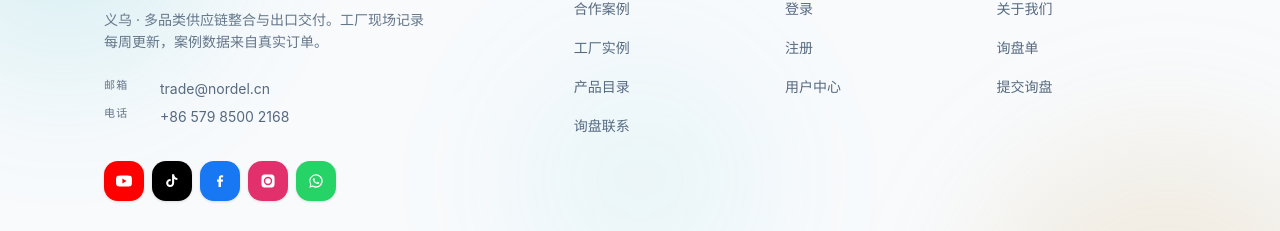
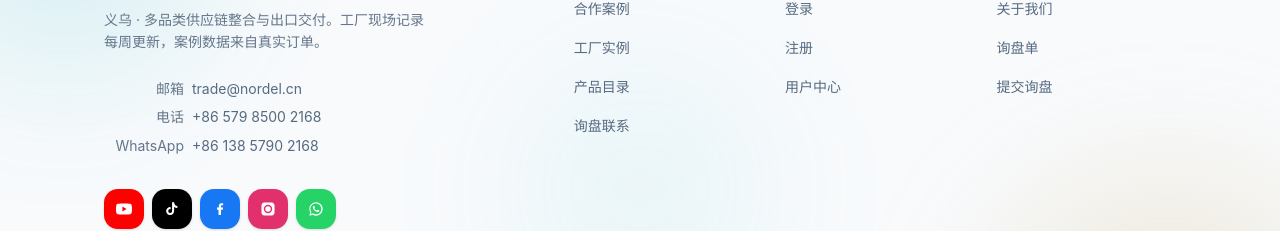
Before and after one commit to HYH127/web, a Next.js app in the folder apps/web/: page / in a window 1280 px wide. Shown: the part 4282-4513 px from the top of the page. Built offline with nearby package versions, Linux system fonts and the light colour scheme; no server answers.

Commit message:
fix(footer): add WhatsApp contact line and align labels
- add WhatsApp number row in footer contact list
- align 邮箱/电话/WhatsApp labels (right-aligned, consistent width)
- baseline-align label with value text

```diff
--- a/apps/web/src/components/layout/site-footer.tsx
+++ b/apps/web/src/components/layout/site-footer.tsx
@@ -26,10 +26,8 @@ export function SiteFooter() {
             <p className="mt-4 max-w-xs text-small text-ink-400">{footer.note}</p>
 
             <dl className="mt-6 space-y-1.5 text-small">
-              <div className="flex gap-2">
-                <dt className="w-12 shrink-0 text-micro tracking-[0.12em] text-ink-400 uppercase">
-                  邮箱
-                </dt>
+              <div className="flex items-baseline gap-2">
+                <dt className="w-20 shrink-0 text-right text-small text-ink-400">邮箱</dt>
                 <dd>
                   <a
                     href={contact.emailHref}
@@ -39,16 +37,27 @@ export function SiteFooter() {
                   </a>
                 </dd>
               </div>
-              <div className="flex gap-2">
-                <dt className="w-12 shrink-0 text-micro tracking-[0.12em] text-ink-400 uppercase">
-                  电话
-                </dt>
+              <div className="flex items-baseline gap-2">
+                <dt className="w-20 shrink-0 text-right text-small text-ink-400">电话</dt>
                 <dd>
                   <a
                     href={contact.phoneHref}
                     className="text-ink-500 transition-colors hover:text-ink-900"
                   >
                     {contact.phone}
+                  </a>
+                </dd>
+              </div>
+              <div className="flex items-baseline gap-2">
+                <dt className="w-20 shrink-0 text-right text-small text-ink-400">WhatsApp</dt>
+                <dd>
+                  <a
+                    href={contact.whatsappHref}
+                    target="_blank"
+                    rel="noreferrer noopener"
+                    className="text-ink-500 transition-colors hover:text-ink-900"
+                  >
+                    {contact.whatsapp}
                   </a>
                 </dd>
               </div>
--- a/apps/web/src/lib/content/company.ts
+++ b/apps/web/src/lib/content/company.ts
@@ -166,6 +166,7 @@ export const contact = {
   phone: "+86 579 8500 2168",
   phoneHref: "tel:+8657985002168",
   whatsapp: "+86 138 5790 2168",
+  whatsappHref: "https://wa.me/8613857902168",
   email: "trade@nordel.cn",
   emailHref: "mailto:trade@nordel.cn",
   hours: "周一至周六 08:30–18:00（GMT+8）",
```
